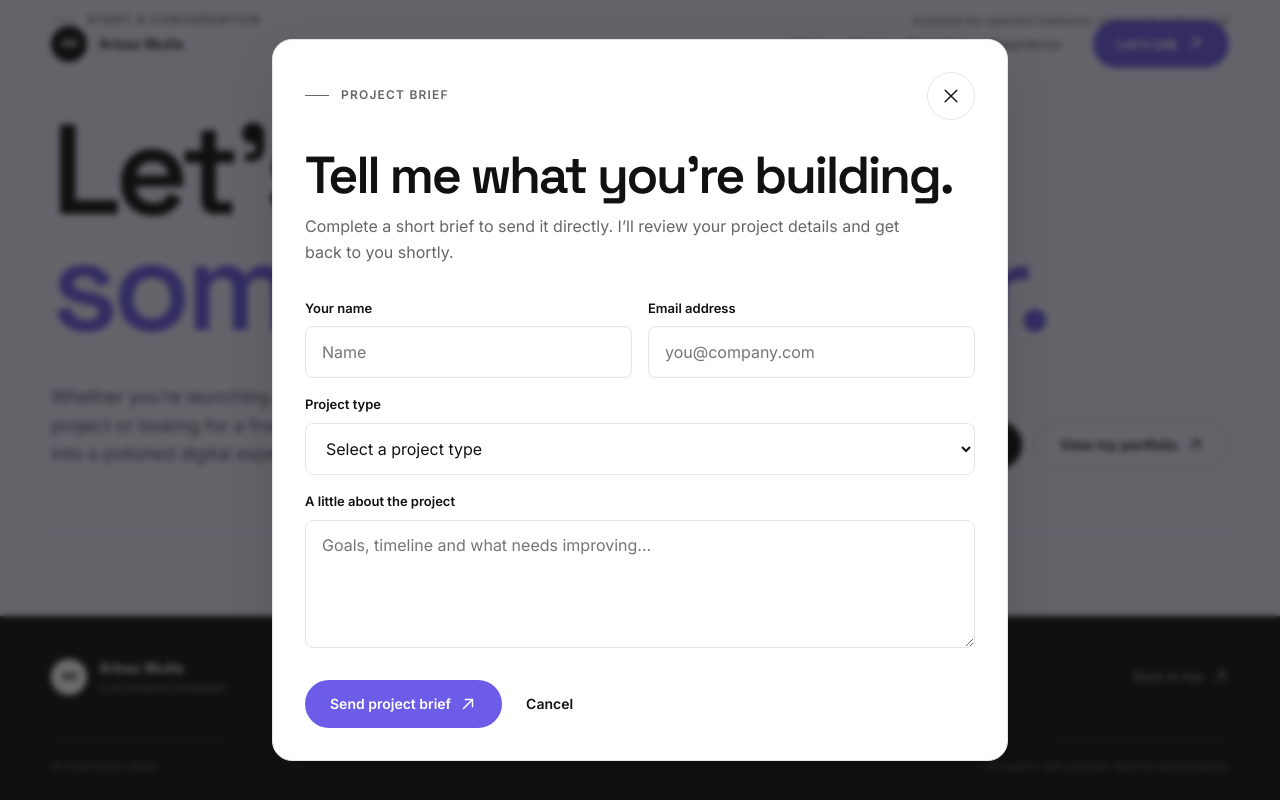
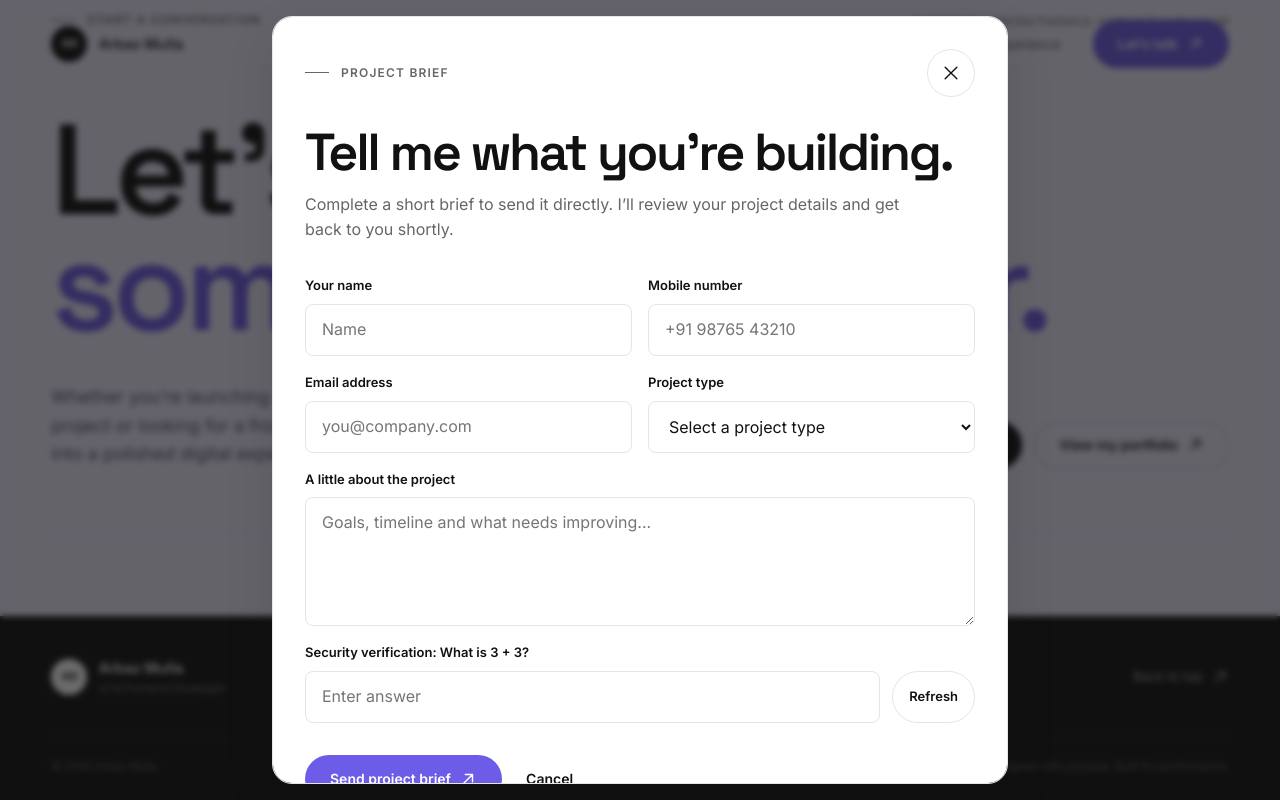
Before and after one commit to mulla-arbaz/portfolio, a React (Vite) app: page / in a window 1280 px wide. Both pictures are taken after a click on the button "Start a project". Shown: the part 7729-8529 px from the top of the page. Built offline with nearby package versions, Linux system fonts and the light colour scheme; no server answers.

Commit message:
Contact Form: Phn field added, and captcha too

```diff
--- a/src/components/ProjectBriefDialog.tsx
+++ b/src/components/ProjectBriefDialog.tsx
@@ -12,9 +12,27 @@ export function ProjectBriefDialog() {
   const [isSubmitting, setIsSubmitting] = useState(false);
   const [isSuccess, setIsSuccess] = useState(false);
 
+  // Math Captcha state
+  const [num1, setNum1] = useState(0);
+  const [num2, setNum2] = useState(0);
+  const [userCaptcha, setUserCaptcha] = useState('');
+
+  const generateCaptcha = () => {
+    const n1 = Math.floor(Math.random() * 9) + 1;
+    const n2 = Math.floor(Math.random() * 9) + 1;
+    setNum1(n1);
+    setNum2(n2);
+    setUserCaptcha('');
+  };
+
+  useEffect(() => {
+    generateCaptcha();
+  }, []);
+
   const openDialog = () => {
     setStatus(null);
     setIsSuccess(false);
+    generateCaptcha();
     dialogRef.current?.showModal();
   };
 
@@ -39,12 +57,19 @@ export function ProjectBriefDialog() {
     const formElement = event.currentTarget;
     const form = new FormData(formElement);
     const name = String(form.get('name') || '').trim();
+    const phone = String(form.get('phone') || '').trim();
     const email = String(form.get('email') || '').trim();
     const projectType = String(form.get('projectType') || '').trim();
     const message = String(form.get('message') || '').trim();
 
-    if (!name || !email || !projectType || !message) {
+    if (!name || !phone || !email || !projectType || !message) {
       setStatus({ type: 'error', message: 'Please complete each field before submitting.' });
+      return;
+    }
+
+    const phonePattern = /^[+\d\s()-]{7,20}$/;
+    if (!phonePattern.test(phone)) {
+      setStatus({ type: 'error', message: 'Please enter a valid mobile number.' });
       return;
     }
 
@@ -54,11 +79,18 @@ export function ProjectBriefDialog() {
       return;
     }
 
+    if (parseInt(userCaptcha.trim(), 10) !== num1 + num2) {
+      setStatus({ type: 'error', message: 'Incorrect captcha answer. Please try again.' });
+      generateCaptcha();
+      return;
+    }
+
     setIsSubmitting(true);
     setStatus(null);
 
     const payload = {
       name,
+      phone,
       email,
       projectType,
       message,
@@ -86,12 +118,14 @@ export function ProjectBriefDialog() {
         message: 'Thank you! Your project brief has been sent successfully. I will get back to you shortly.',
       });
       formElement.reset();
+      generateCaptcha();
     } catch (error) {
       console.error('Project brief submission failed:', error);
       setStatus({
         type: 'error',
         message: 'Unable to send your brief right now. Please try again or reach out directly.',
       });
+      generateCaptcha();
     } finally {
       setIsSubmitting(false);
     }
@@ -125,6 +159,7 @@ export function ProjectBriefDialog() {
                 onClick={() => {
                   setIsSuccess(false);
                   setStatus(null);
+                  generateCaptcha();
                 }}
               >
                 Send another brief
@@ -149,6 +184,20 @@ export function ProjectBriefDialog() {
                 />
               </label>
               <label>
+                Mobile number
+                <input
+                  name="phone"
+                  type="tel"
+                  autoComplete="tel"
+                  required
+                  maxLength={20}
+                  placeholder="+91 98765 43210"
+                  disabled={isSubmitting}
+                />
+              </label>
+            </div>
+            <div className="form-grid">
+              <label>
                 Email address
                 <input
                   name="email"
@@ -160,7 +209,6 @@ export function ProjectBriefDialog() {
                   disabled={isSubmitting}
                 />
               </label>
-            </div>
               <label>
                 Project type
                 <select name="projectType" defaultValue="" required disabled={isSubmitting}>
@@ -171,6 +219,7 @@ export function ProjectBriefDialog() {
                   <option>Performance optimization</option>
                 </select>
               </label>
+            </div>
             <label>
               A little about the project
               <textarea
@@ -182,6 +231,32 @@ export function ProjectBriefDialog() {
                 disabled={isSubmitting}
               />
             </label>
+            <div className="captcha-group">
+              <label htmlFor="captcha-input">
+                Security verification: What is {num1} + {num2}?
+              </label>
+              <div className="captcha-input-wrapper">
+                <input
+                  id="captcha-input"
+                  name="captcha"
+                  type="number"
+                  required
+                  value={userCaptcha}
+                  onChange={(e) => setUserCaptcha(e.target.value)}
+                  placeholder="Enter answer"
+                  disabled={isSubmitting}
+                />
+                <button
+                  type="button"
+                  className="button button--secondary captcha-refresh-btn"
+                  onClick={generateCaptcha}
+                  disabled={isSubmitting}
+                  title="Refresh security question"
+                >
+                  Refresh
+                </button>
+              </div>
+            </div>
             {status && (
               <p className={`form-status form-status--${status.type}`} role="status">
                 {status.message}
--- a/src/styles/global.scss
+++ b/src/styles/global.scss
@@ -1689,6 +1689,28 @@ p {
   box-shadow: 0 0 0 3px rgba(108, 92, 231, 0.14);
 }
 
+.captcha-group {
+  display: grid;
+  gap: var(--space-2);
+}
+
+.captcha-input-wrapper {
+  display: flex;
+  gap: var(--space-3);
+  align-items: center;
+
+  input {
+    flex: 1;
+  }
+}
+
+.captcha-refresh-btn {
+  white-space: nowrap;
+  min-height: 3.25rem;
+  padding: 0 var(--space-4);
+  font-size: 0.8125rem;
+}
+
 .form-status {
   margin: 0;
   color: var(--color-error);
```
Lines whose indentation alone changed are shown as unchanged.
